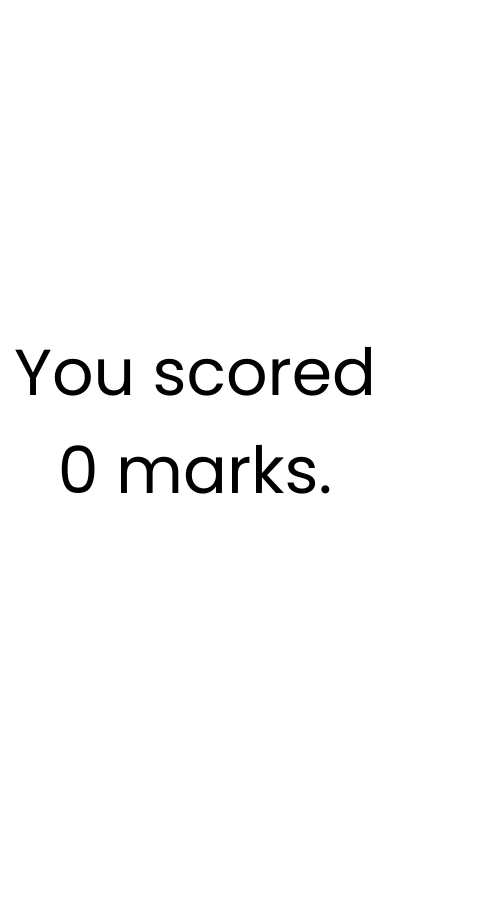
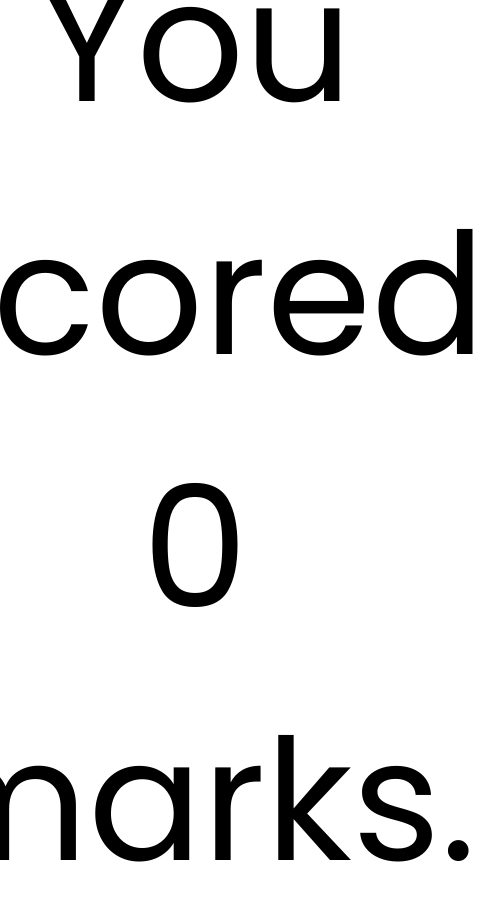
Before and after one commit to ani-24/quiz-app, a plain HTML site: page index.html in a window 390 px wide. Both pictures are taken after a click on the element "Submit". Shown: the whole page, 486 px wide, since content can reach past the window. Before the commit the page ends 844 px from the top, so only its background shows below. Drawn offline with Linux system fonts and the light colour scheme.

Commit message:
change font-size of overlay in smaller devices

```diff
--- a/style.css
+++ b/style.css
@@ -172,6 +172,12 @@ body {
   text-align: center;
 }
 
+@media (max-width: 500px) {
+  .overlay {
+    font-size: 13rem;
+  }
+}
+
 @media (max-width: 1200px) {
   .container {
     min-width: 75%;
```
